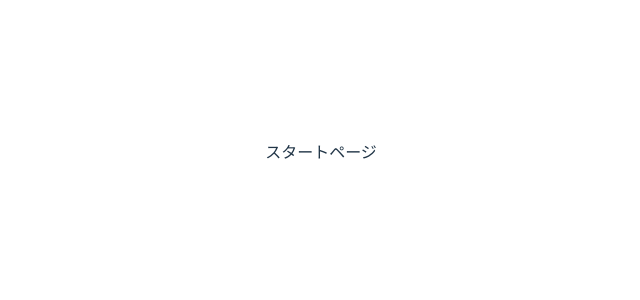
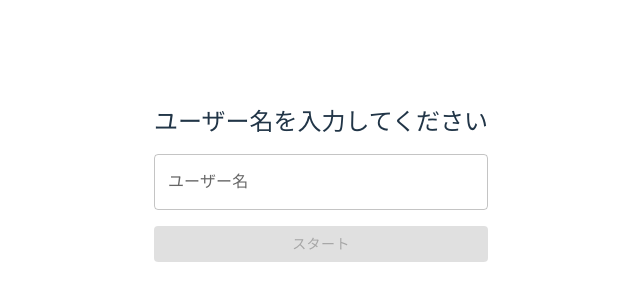
Before and after one commit to splendor-z/fe-binareversi, a React (Vite) app in the folder app/: page / in a window 1280 px wide. Shown: the part 248-548 px from the top of the page, without its empty margins (319-959 px from the left). Built offline with nearby package versions, Linux system fonts and the light colour scheme.

Commit message:
feat: スタート画面ver1作成#1

```diff
--- a/app/src/pages/StartPage/StartPage.tsx
+++ b/app/src/pages/StartPage/StartPage.tsx
@@ -1,5 +1,43 @@
+import React, { useState } from 'react';
+import { Box, Button, Container, TextField, Typography } from '@mui/material';
+
 const StartPage: React.FC = () => {
-  return <>スタートページ</>;
+  const [username, setUsername] = useState('');
+
+  const handleStart = () => {
+    console.log('ユーザー名:', username);
+    // 今後: バックエンドに送信、ID付与など
+  };
+
+  return (
+    <Container maxWidth="sm" sx={{ height: '100vh', display: 'flex', alignItems: 'center' }}>
+      <Box
+        display="flex"
+        flexDirection="column"
+        alignItems="center"
+        width="100%"
+        gap={2}
+      >
+        <Typography variant="h5">ユーザー名を入力してください</Typography>
+        <TextField
+          label="ユーザー名"
+          variant="outlined"
+          fullWidth
+          value={username}
+          onChange={(e) => setUsername(e.target.value)}
+        />
+        <Button
+          variant="contained"
+          color="primary"
+          fullWidth
+          onClick={handleStart}
+          disabled={!username.trim()}
+        >
+          スタート
+        </Button>
+      </Box>
+    </Container>
+  );
 };
 
 export default StartPage;
```
